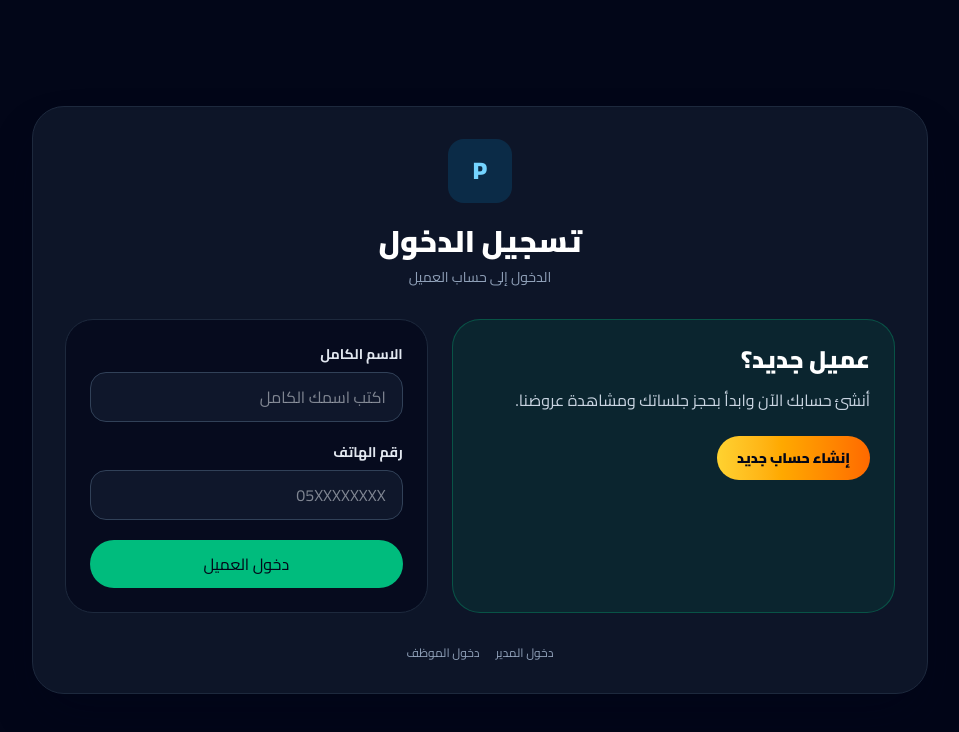
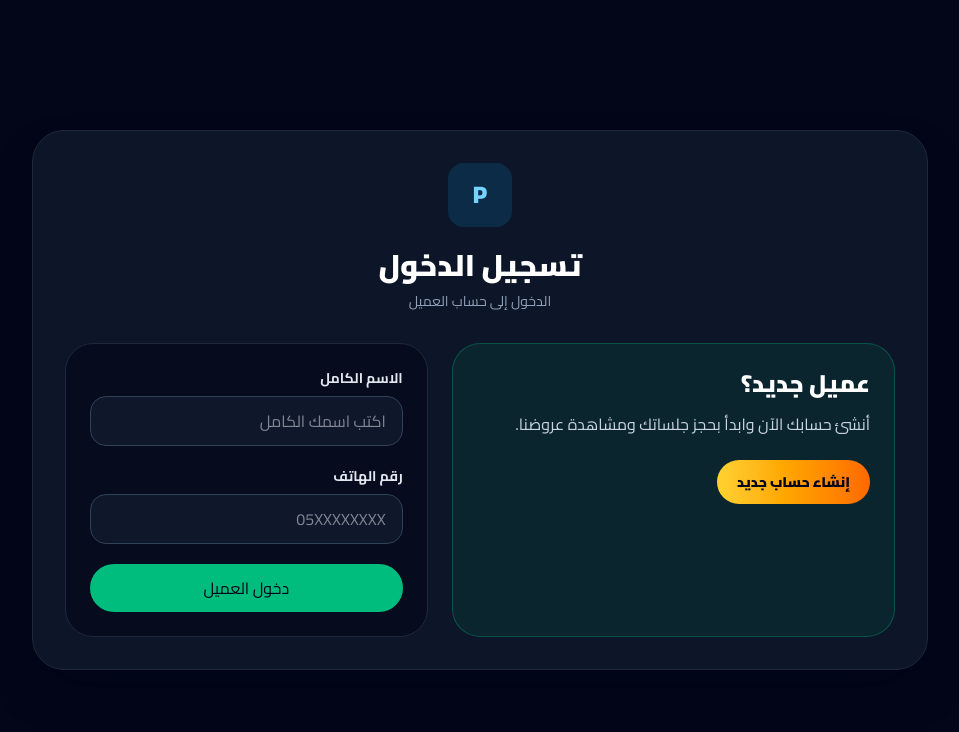
Before and after one commit to abuplay2226-gif/play, a Next.js app: page /login in a window 1280 px wide. Shown: the top 732 px of the page, without its empty margins (304-1263 px from the left). Built offline with nearby package versions, Linux system fonts and the light colour scheme.

Commit message:
fix: remove private auth links from public login page

```diff
--- a/app/login/page.tsx
+++ b/app/login/page.tsx
@@ -56,14 +56,6 @@ export default function LoginPage() {
           </form>
         </div>
 
-        <div className="mt-8 flex justify-center gap-4 text-xs text-slate-400">
-          <Link href="/admin/login" className="underline decoration-dotted underline-offset-4 hover:text-violet-300">
-            دخول المدير
-          </Link>
-          <Link href="/staff/login" className="underline decoration-dotted underline-offset-4 hover:text-sky-300">
-            دخول الموظف
-          </Link>
-        </div>
       </div>
     </main>
   );
```
